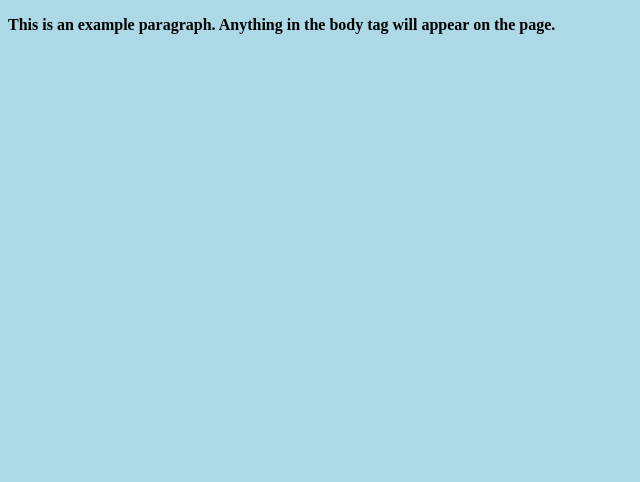
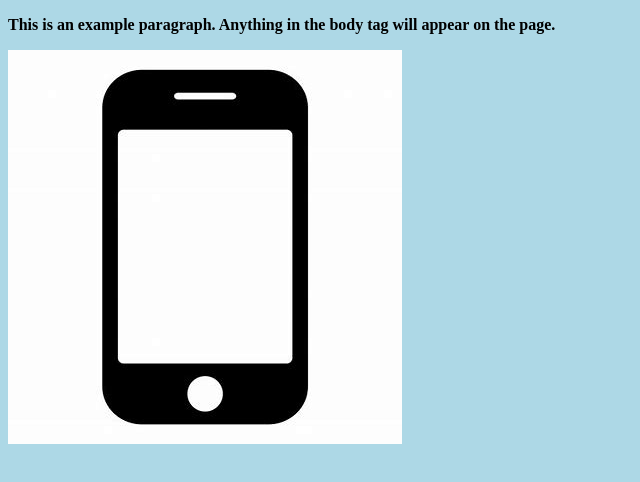
Before and after one commit to alealejandro93/Exercise_Unit5_website, a plain HTML site: page index.html in a window 1280 px wide. Shown: the whole page, without its empty margins (0-640 px from the left). Drawn offline with Linux system fonts and the light colour scheme.

Commit message:
Added first image

```diff
--- a/index.html
+++ b/index.html
@@ -6,6 +6,8 @@
 <body>
   <p>This is an example paragraph. Anything in the <strong>body</
   strong> tag will appear on the page.</p>
+  <img src="foto.jpg" alt="Image description">
+
   </body>
 <footer>
 </footer>
```
Also changed, not shown: foto.jpg (added).
